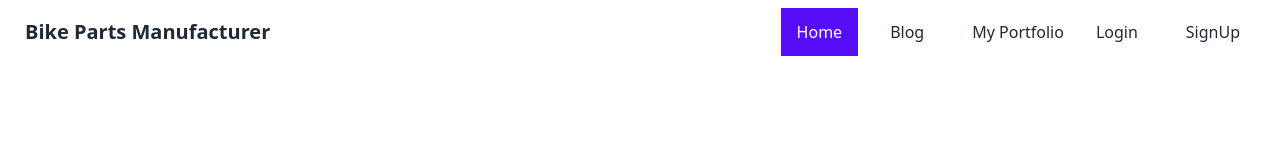
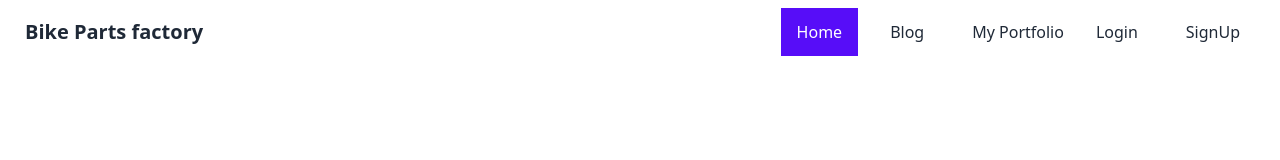
Before and after one commit to alamgir5253/-parts-manufacturer-client, a React (Create React App) app: page / in a window 1280 px wide. Shown: the top 160 px of the page. Built offline with nearby package versions, Linux system fonts and the light colour scheme.

Commit message:
404 page added to route

```diff
--- a/src/App.js
+++ b/src/App.js
@@ -6,6 +6,7 @@ import Home from './pages/Home/Home';
 import Login from './pages/Login/Login'
 import MyPortfolio from './pages/MyPortfolio/MyPortfolio';
 import Navbar from './pages/Navbar/Navbar';
+import NotFound from './pages/NotFound/NotFound';
 import SignUp from './pages/SignUp/SignUp'
 
 function App() {
@@ -19,6 +20,7 @@ function App() {
         <Route path='/myportfolio' element={<MyPortfolio />}></Route>
         <Route path='/signup' element={<SignUp />}></Route>
         <Route path='/login' element={<Login />}></Route>
+        <Route path='*' element={<NotFound />}></Route>
       </Routes>
       <Footer />
     </div>
--- a/src/pages/Navbar/Navbar.js
+++ b/src/pages/Navbar/Navbar.js
@@ -18,7 +18,7 @@ const Navbar = () => {
 
       </ul>
     </div>
-    <a className="btn btn-ghost normal-case text-xl">Bike Parts  Manufacturer </a>
+    <a className="btn btn-ghost normal-case text-xs md:text-xl">Bike Parts  factory </a>
   </div>
   <div className="navbar-end hidden lg:flex">
     <ul className="menu menu-horizontal p-0">
--- a/src/pages/NotFound/NotFound.js
+++ b/src/pages/NotFound/NotFound.js
@@ -0,0 +1,16 @@
+import React from 'react';
+import { Link } from 'react-router-dom';
+import notfound from '../../Assets/image/notfound.gif'
+const NotFound = () => {
+  return (
+    <section className=''>
+      <div className='flex justify-center flex-col items-center'>
+        <img className='rounded-lg' src={notfound} alt="404 not found" />
+        <Link to='/'  className='my-10 btn btn-primary'>go to  Home</Link>
+      </div>
+
+    </section>
+  );
+};
+
+export default NotFound;
```
Also changed, not shown: src/Assets/image/notfound.gif.
